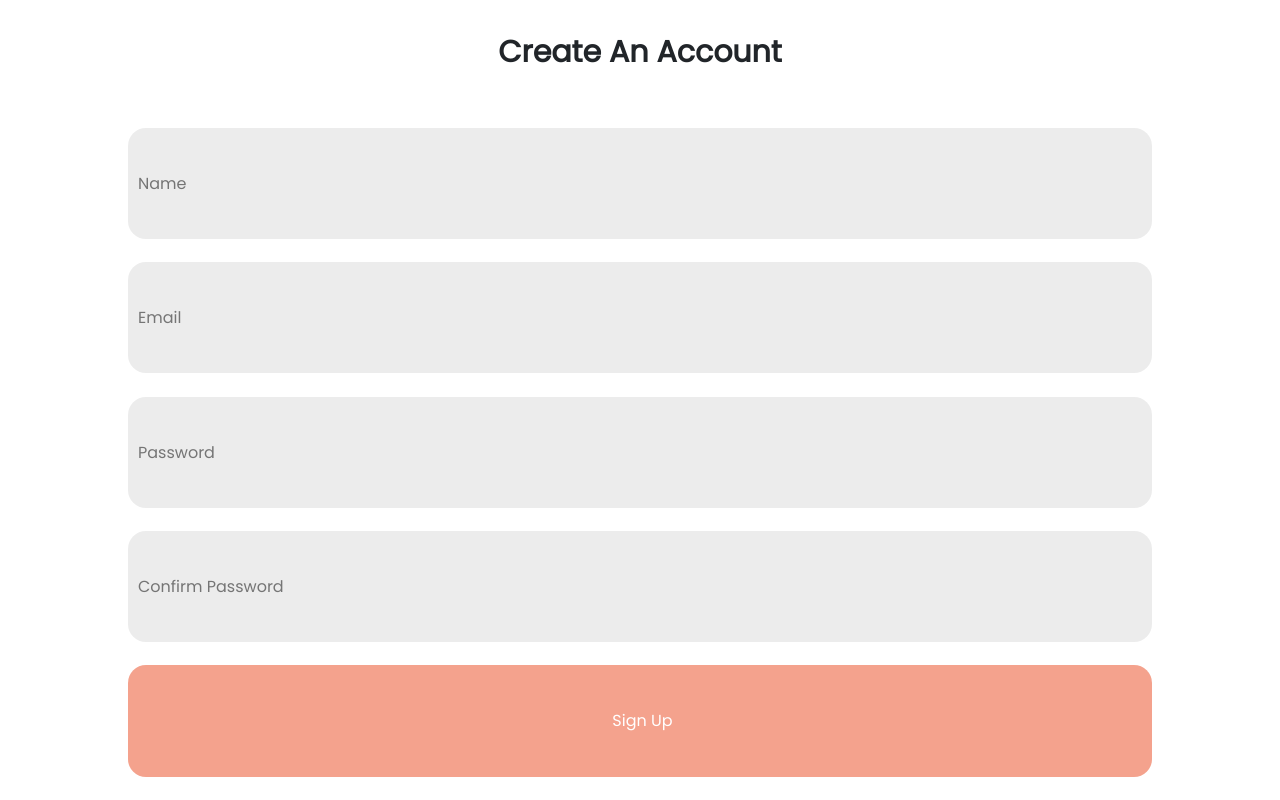
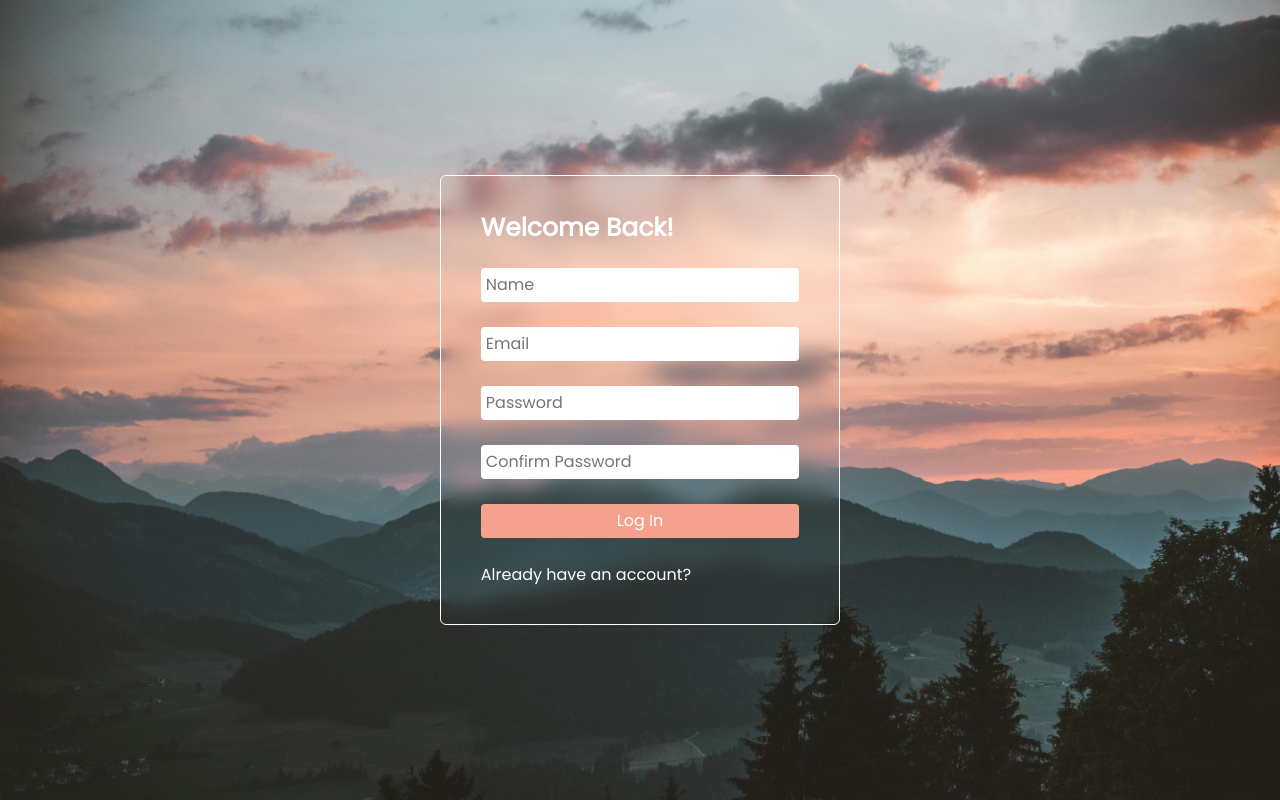
Before and after one commit to KumarRaj21/Fullstack_TODO, a React (Create React App) app: page /signup in a window 1280 px wide. Built offline with nearby package versions, Linux system fonts and the light colour scheme.

Commit message:
Fixed SignUP Page

```diff
--- a/src/Pages/SignUp/SignUp.css
+++ b/src/Pages/SignUp/SignUp.css
@@ -0,0 +1,57 @@
+.signUp{
+    height: 100vh;
+    background-image: url("../../amenities/bg_login.jpg");
+    background-position: center center;
+    background-size: cover;
+    background-repeat: no-repeat;
+    display: flex;
+    justify-content: center;
+    align-items: center;
+}
+.signUpContainer{
+    border: 1px solid white;
+    height: 450px;
+    width: 400px;
+    border-radius: 6px;
+    background: transparent;
+    backdrop-filter: blur(10px);
+    display: flex;
+    justify-content: center;
+    align-items: center;
+}
+.signUpContainer form{
+    /* border: 2px  */
+    /* solid red; */
+    width: 80%;
+    height: 90%;
+    display: flex;
+    flex-direction: column;
+    gap: 10px;
+    justify-content: space-evenly;
+}
+form input{
+    padding: 5px;
+    outline: none;
+    border: none;
+    border-radius: 4px;
+}
+form input[type="submit"]{
+    background-color: #f4a28d;
+    color: white;
+}
+form input[type="submit"]:hover{
+    background-color: rgba(183,129,105,255);
+}
+form input[type="submit"]:disabled{
+    background-color: gray;
+}
+.signUpContainer h2{
+    color: white;
+}
+.registerDiv a{
+    color: white;
+    text-decoration: none;
+}
+.registerDiv a:hover{
+    text-decoration: underline;
+}
--- a/src/Pages/SignUp/SignUp.js
+++ b/src/Pages/SignUp/SignUp.js
@@ -0,0 +1,144 @@
+import React from "react";
+import "./SignUp.css";
+import { useState } from "react";
+import { toast } from "react-toastify";
+import { NavLink, useNavigate } from "react-router-dom";
+import axios from "axios";
+import CustomLoader from "../../components/Loader/CustomLoader";
+
+function SignUp() {
+  const [signUpData, setSignUpData] = useState({
+    name: "",
+    email: "",
+    password: "",
+    confirmPassword: "",
+  });
+  const [loader, setLoader] = useState(false);
+  const navigate = useNavigate();
+
+  const onChangeData = (e) => {
+    if (e.target.id === "name") {
+      setSignUpData({ ...signUpData, name: e.target.value });
+    } else if (e.target.id === "email") {
+      setSignUpData({ ...signUpData, email: e.target.value });
+    } else if (e.target.id === "password") {
+      setSignUpData({ ...signUpData, password: e.target.value });
+    } else {
+      setSignUpData({ ...signUpData, confirmPassword: e.target.value });
+    }
+  };
+
+  const dataValidation = () => {
+    let validation = 1;
+    if (!signUpData.name.trim()) {
+      toast.error("Name is required");
+      return (validation = 0);
+    }
+
+    // Email validation
+    if (!signUpData.email.trim()) {
+      toast.error("Email is required");
+      return (validation = 0);
+    } else if (!/\S+@\S+\.\S+/.test(signUpData.email)) {
+      toast.error("Email is invalid");
+      return (validation = 0);
+    }
+
+    // Password validation
+    if (!signUpData.password.trim()) {
+      toast.error("Password is required");
+      return (validation = 0);
+    } else if (signUpData.password.length < 6) {
+      toast.error("Password must be at least 6 characters");
+      return (validation = 0);
+    }
+
+    // Confirm password validation
+    if (!signUpData.confirmPassword.trim()) {
+      toast.error("Confirm Password is required");
+      return (validation = 0);
+    } else if (signUpData.confirmPassword !== signUpData.password) {
+      toast.error("Passwords do not match");
+      return (validation = 0);
+    }
+    return validation;
+  };
+
+  const onSubmit = async (e) => {
+    e.preventDefault();
+    if (dataValidation()) {
+      setLoader(true);
+      try {
+        const status = await axios.post(
+          `${process.env.REACT_APP_API}api/auth/signup`,
+          {
+            name: signUpData.name,
+            email: signUpData.email,
+            password: signUpData.password,
+          }
+        );
+        if (status.status == 200) {
+          toast.success("Successfully Registered!");
+          console.log(status);
+          localStorage.setItem("user", JSON.stringify(status.data));
+          navigate("/");
+        }
+      } catch (err) {
+        toast.error(err?.response?.data?.message);
+      }
+    }
+    setLoader(false);
+  };
+  return (
+    <>
+      {loader ? <CustomLoader /> : null}
+      <div className="signUp">
+        <div className="signUpContainer">
+          <form action="" onSubmit={onSubmit}>
+            <h2>Welcome Back!</h2>
+            <input
+              type="text"
+              placeholder="Name"
+              id="name"
+              value={signUpData.name}
+              onChange={onChangeData}
+              disabled={loader}
+            />
+            <input
+              type="email"
+              placeholder="Email"
+              id="email"
+              value={signUpData.email}
+              onChange={onChangeData}
+              disabled={loader}
+            />
+            <input
+              type="password"
+              placeholder="Password"
+              id="password"
+              value={signUpData.password}
+              onChange={onChangeData}
+              disabled={loader}
+            />
+            <input
+              type="password"
+              placeholder="Confirm Password"
+              id="confirmPassword"
+              value={signUpData.confirmPassword}
+              onChange={onChangeData}
+              disabled={loader}
+            />
+            <input type="submit" value="Log In" disabled={loader} />
+            <div className="registerDiv">
+              <NavLink to="/login" tooltip="Register">
+                Already have an account?
+              </NavLink>
+            </div>
+          </form>
+        </div>
+      </div>
+    </>
+  );
+}
+
+export default SignUp;
--- a/src/Routes/Public/Public.jsx
+++ b/src/Routes/Public/Public.jsx
@@ -4,7 +4,7 @@ import { Route, Routes } from 'react-router-dom';
 // Components
 import Landingpage from "../../components/Landingpage";
 import Login from "../../Pages/Login/Login";
-import Signup from "../../components/Signup";
+import Signup from "../../Pages/SignUp/SignUp";
 
 function Public() {
   return (
```
